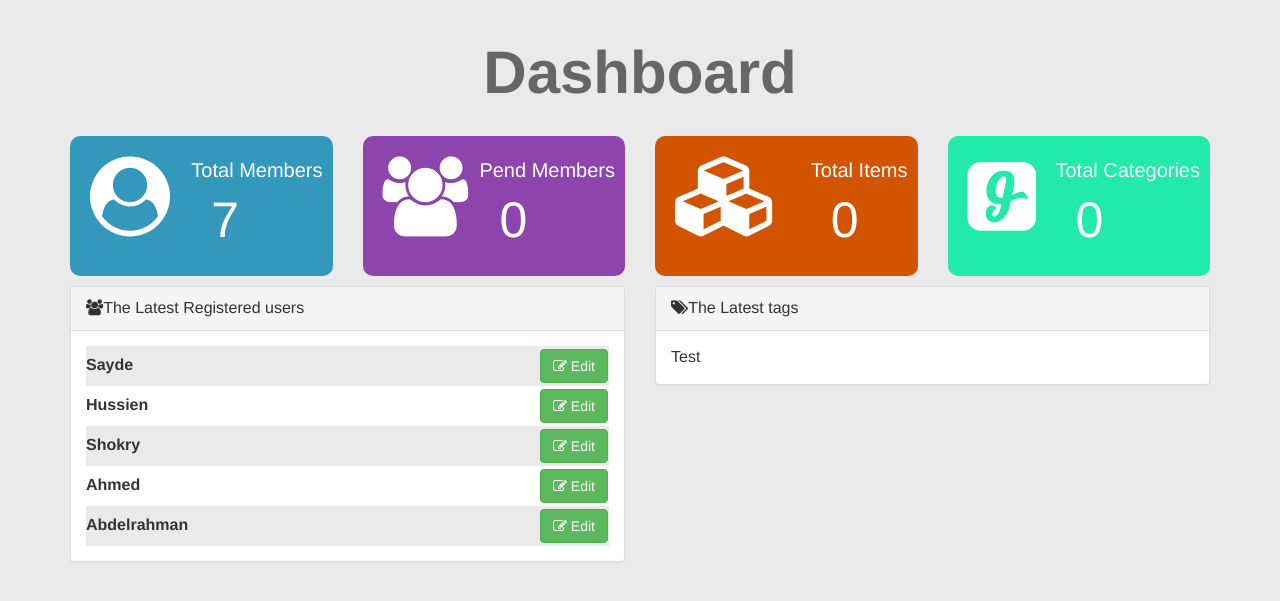
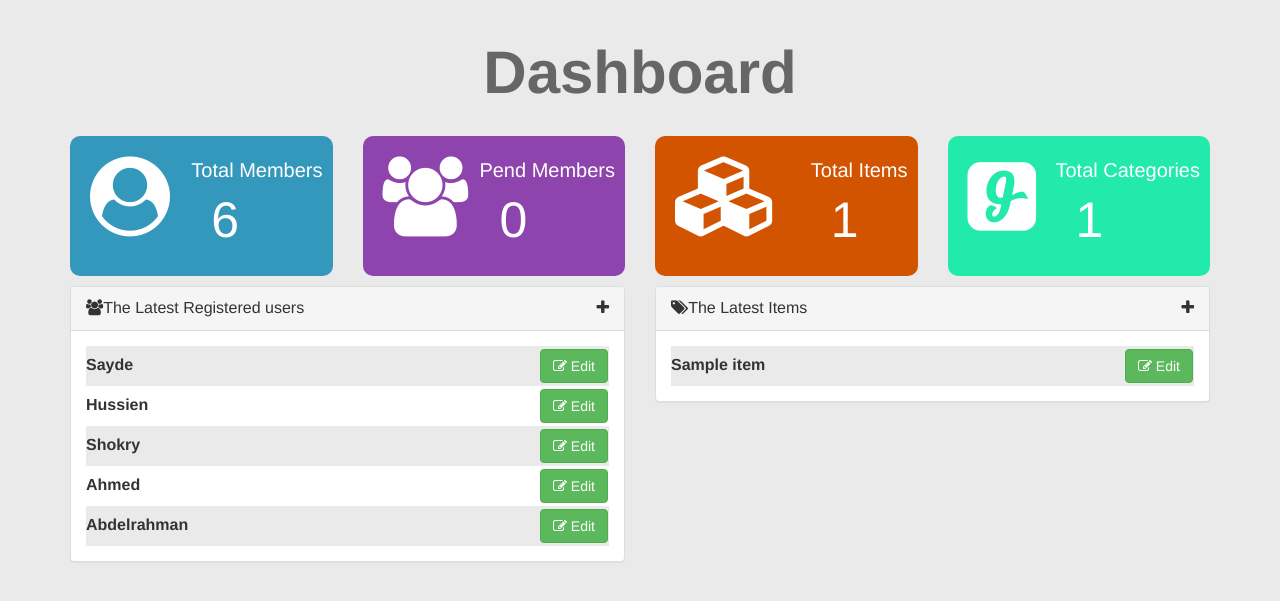
Before and after one commit to RefaatMahmoud/Hardware-Company-App, a PHP site: page /dashboard.php in a window 1280 px wide. Shown: the part 52-653 px from the top of the page. Run offline with PHP 8.4, Linux system fonts and the light colour scheme; a user stored in the database is signed in; data comes from the database, SQL or seed files in the repository; tables that the repository leaves empty hold one stand-in row (values such as "Sample post").

Commit message:
update on dashboard.php

```diff
--- a/Admin/dashboard.php
+++ b/Admin/dashboard.php
@@ -19,7 +19,7 @@ may appear error in header
                         <i class="fa fa-user-circle"></i>
                         <div class="info">
                             Total Members
-                        <span><a href="members.php"><?php echo CountItems('UserID','adminusers') +1?></a></span>
+                        <span><a href="members.php"><?php echo CountItems('UserID','adminusers') ?></a></span>
                         </div>
                     </div>
                 </div>
@@ -37,7 +37,7 @@ may appear error in header
                         <i class="fa fa-cubes"></i>
                         <div class="info">
                              Total Items
-                        <span><a href="Items.php">0</a></span>
+                        <span><a href="Items.php"><?php echo CountItems('ItemID','items') ?></a></span>
                         </div>
                     </div>
                 </div>
@@ -46,7 +46,7 @@ may appear error in header
                         <i class="fa fa-glide"></i>
                         <div class="info">
                              Total Categories
-                        <span>0</span>
+                        <span><a href="categories.php"><?php echo CountItems('ID','categories') ?></a></span>
                         </div>
                     </div>
                 </div>
@@ -59,6 +59,7 @@ may appear error in header
                     <div class="panel panel-default">
                         <div class="panel-heading">
                             <i class="fa fa-users"></i>The Latest Registered users
+                             <span class="latest-element pull-right"><i class="plus-info fa fa-plus"></i></span>
                         </div>
                         <div class="panel-body">
                             <?php
@@ -94,10 +95,37 @@ may appear error in header
                  <div class="col-sm-6">
                     <div class="panel panel-default">
                         <div class="panel-heading">
-                            <i class="fa fa-tags"></i>The Latest tags
+                            <i class="fa fa-tags"></i>The Latest Items
+                            <span class="latest-element pull-right"><i class="plus-info fa fa-plus"></i></span>
                                 </div>
                                     <div class="panel-body">
-                                        Test
+                                        <?php
+                            $arr = getLeatest('*','Items','ItemID',5);
+                        //will get index of Username in this array
+                            $counter =0 ;
+                            foreach($arr as $val)
+                            {
+                                $counter++;
+                                if($counter%2==0)
+                                {
+                                    echo "<div class='even'>";
+
+                                    echo $val['Name'];
+
+                                     echo "<a href='Items.php?do=edit&Item_id=".$val['ItemID']."'class='EditBtn btn btn-success'><i class ='fa fa-edit'></i>
+                                     Edit</a>";
+                                    echo "</div>";
+                                }
+                                else {
+                                    echo "<div class='odd'>";
+                                    echo $val['Name'];
+                                    echo "<a href='Items.php?do=edit&userid=" . $val['ItemID'] . "'class='EditBtn btn btn-success'><i class ='fa fa-edit'></i>
+                                    Edit</a>";
+                                    echo "</div>";
+                                }
+                            }
+
+                            ?>
                                     </div>
                                 </div>
                             </div>
```
